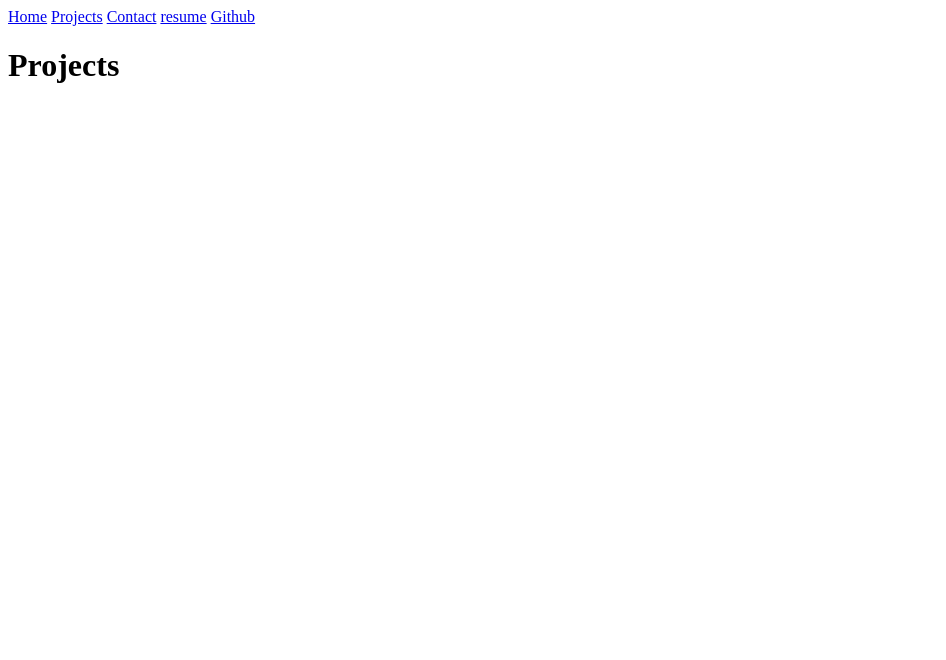
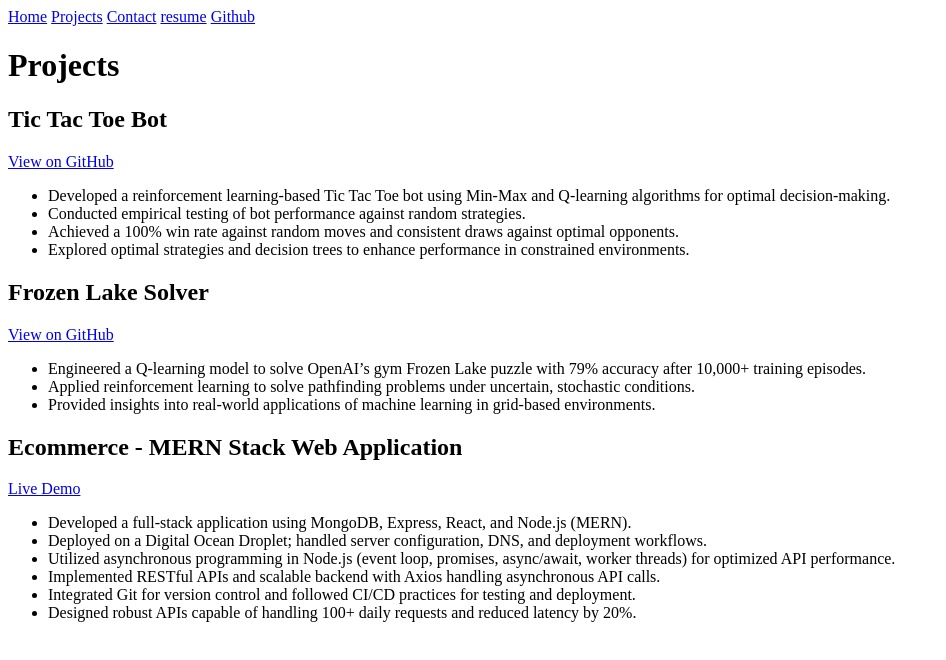
Before and after one commit to dkanodia/Portfolio, a plain HTML site: page projects/index.html in a window 1280 px wide. Shown: the whole page, without its empty margins (0-946 px from the left). Drawn offline with Linux system fonts and the light colour scheme.

Commit message:
adding projects

```diff
--- a/projects/index.html
+++ b/projects/index.html
@@ -14,5 +14,38 @@
         <a href="https://github.com/dkanodia" target="_blank">Github</a>
     </nav>
     <h1>Projects</h1>
+    <section>
+        <h2>Tic Tac Toe Bot</h2>
+        <a class="project-link" href="https://github.com/anigmea/TicTacToe" target="_blank">View on GitHub</a>
+        <ul>
+          <li>Developed a reinforcement learning-based Tic Tac Toe bot using Min-Max and Q-learning algorithms for optimal decision-making.</li>
+          <li>Conducted empirical testing of bot performance against random strategies.</li>
+          <li>Achieved a 100% win rate against random moves and consistent draws against optimal opponents.</li>
+          <li>Explored optimal strategies and decision trees to enhance performance in constrained environments.</li>
+        </ul>
+      </section>
+
+      <section>
+        <h2>Frozen Lake Solver</h2>
+        <a class="project-link" href="https://github.com/anigmea/frozen_lake" target="_blank">View on GitHub</a>
+        <ul>
+          <li>Engineered a Q-learning model to solve OpenAI’s gym Frozen Lake puzzle with 79% accuracy after 10,000+ training episodes.</li>
+          <li>Applied reinforcement learning to solve pathfinding problems under uncertain, stochastic conditions.</li>
+          <li>Provided insights into real-world applications of machine learning in grid-based environments.</li>
+        </ul>
+      </section>
+
+      <section>
+        <h2>Ecommerce - MERN Stack Web Application</h2>
+        <a class="project-link" href="https://crossover.in.net/" target="_blank">Live Demo</a>
+        <ul>
+          <li>Developed a full-stack application using MongoDB, Express, React, and Node.js (MERN).</li>
+          <li>Deployed on a Digital Ocean Droplet; handled server configuration, DNS, and deployment workflows.</li>
+          <li>Utilized asynchronous programming in Node.js (event loop, promises, async/await, worker threads) for optimized API performance.</li>
+          <li>Implemented RESTful APIs and scalable backend with Axios handling asynchronous API calls.</li>
+          <li>Integrated Git for version control and followed CI/CD practices for testing and deployment.</li>
+          <li>Designed robust APIs capable of handling 100+ daily requests and reduced latency by 20%.</li>
+        </ul>
+      </section>
 </body>
 </html>
```
